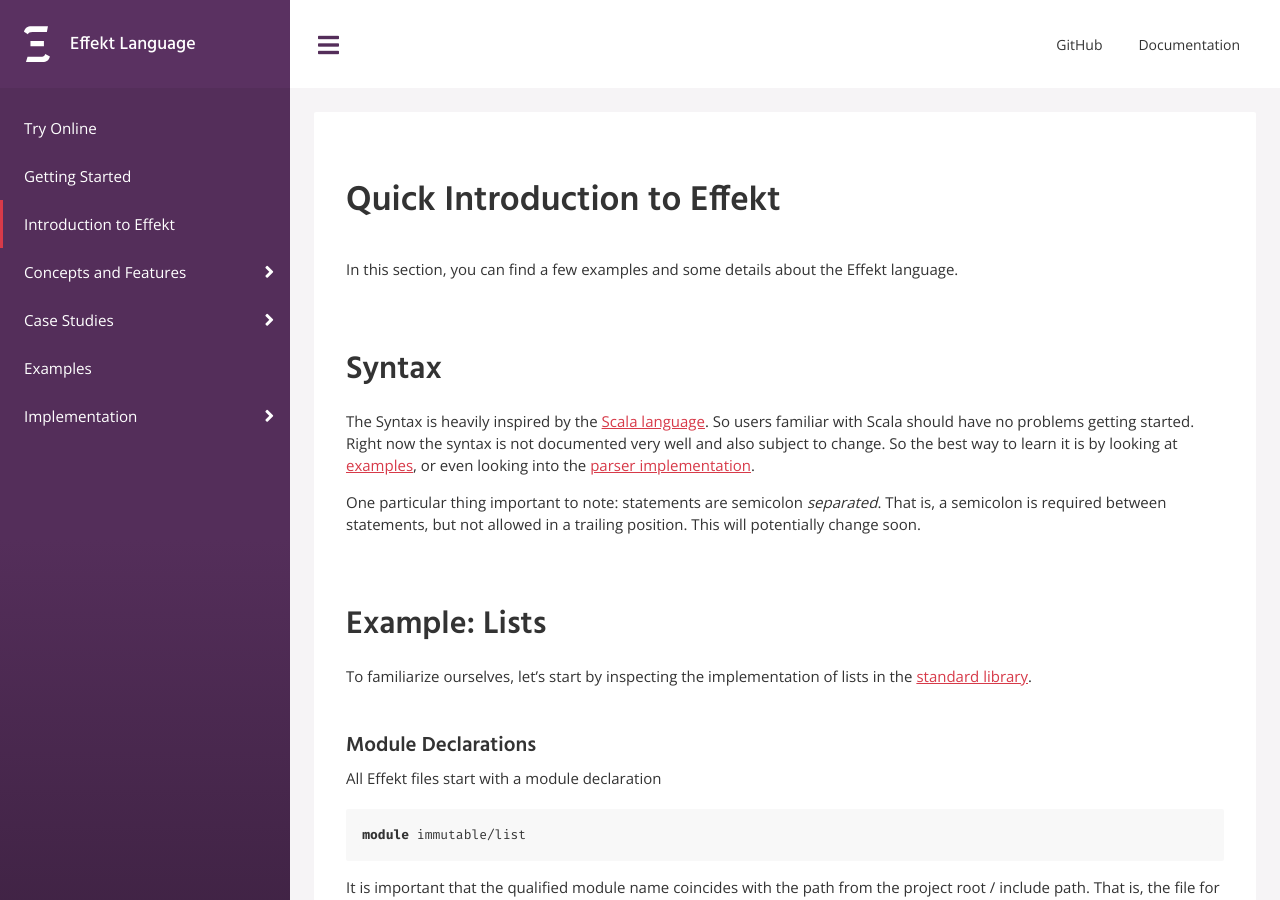
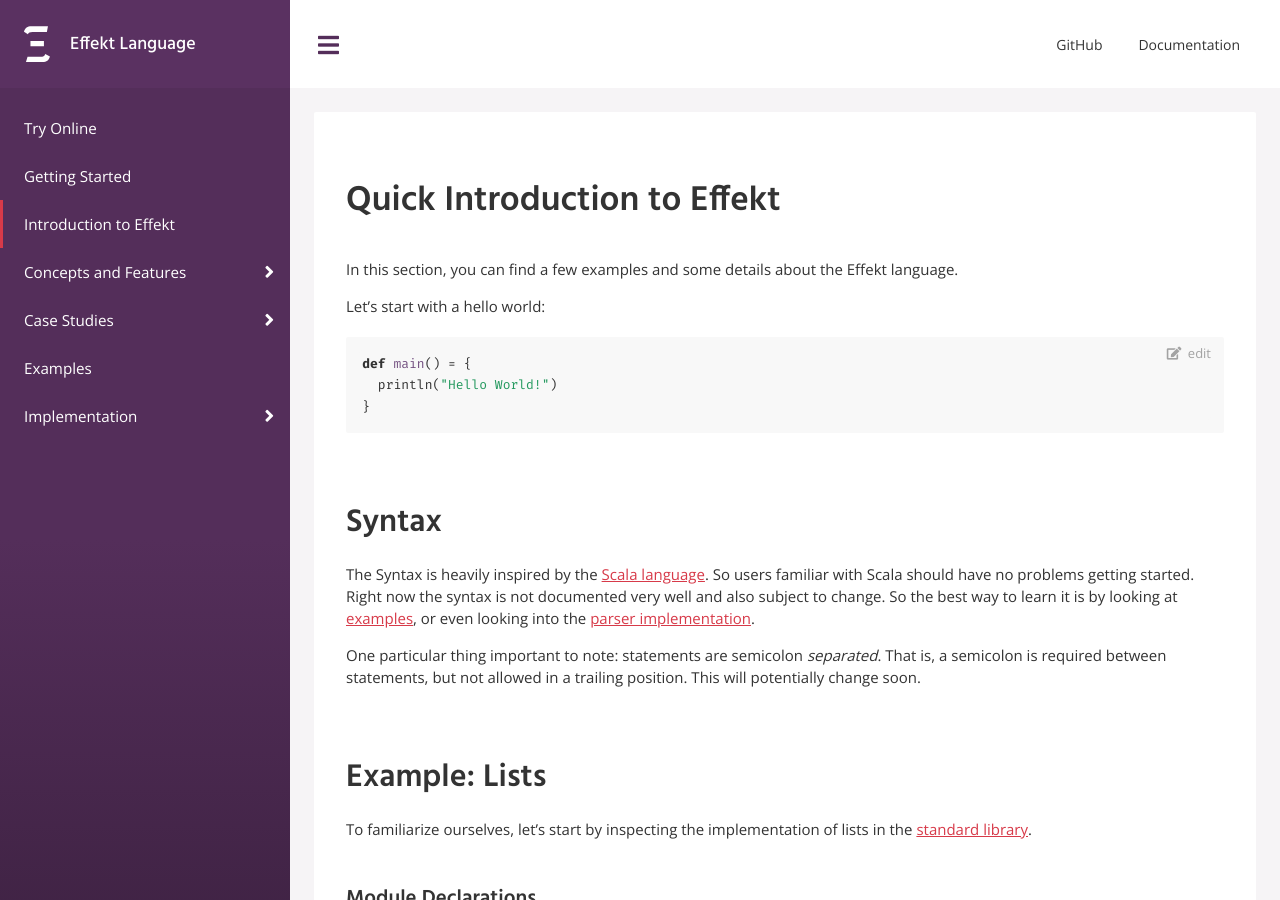
Before and after one commit to effekt-lang/effekt-website, a Jekyll site: the page built from docs/index.md, in a window 1280 px wide and 900 px high. Built offline with Jekyll 4.4.1, drawn with Linux system fonts in a browser that asks for light colours.

Commit message:
Add Hello World example to intro

````diff
--- a/docs/index.md
+++ b/docs/index.md
@@ -13,6 +13,13 @@
 - [{{x.title}}]({{site.baseurl}}{{x.url}})
   {% endif %}
 {% endfor %}
+
+Let's start with a hello world:
+```effekt
+def main() = {
+  println("Hello World!")
+}
+```
 
 ## Syntax
 The Syntax is heavily inspired by the [Scala language](http://scala-lang.org). So
````
